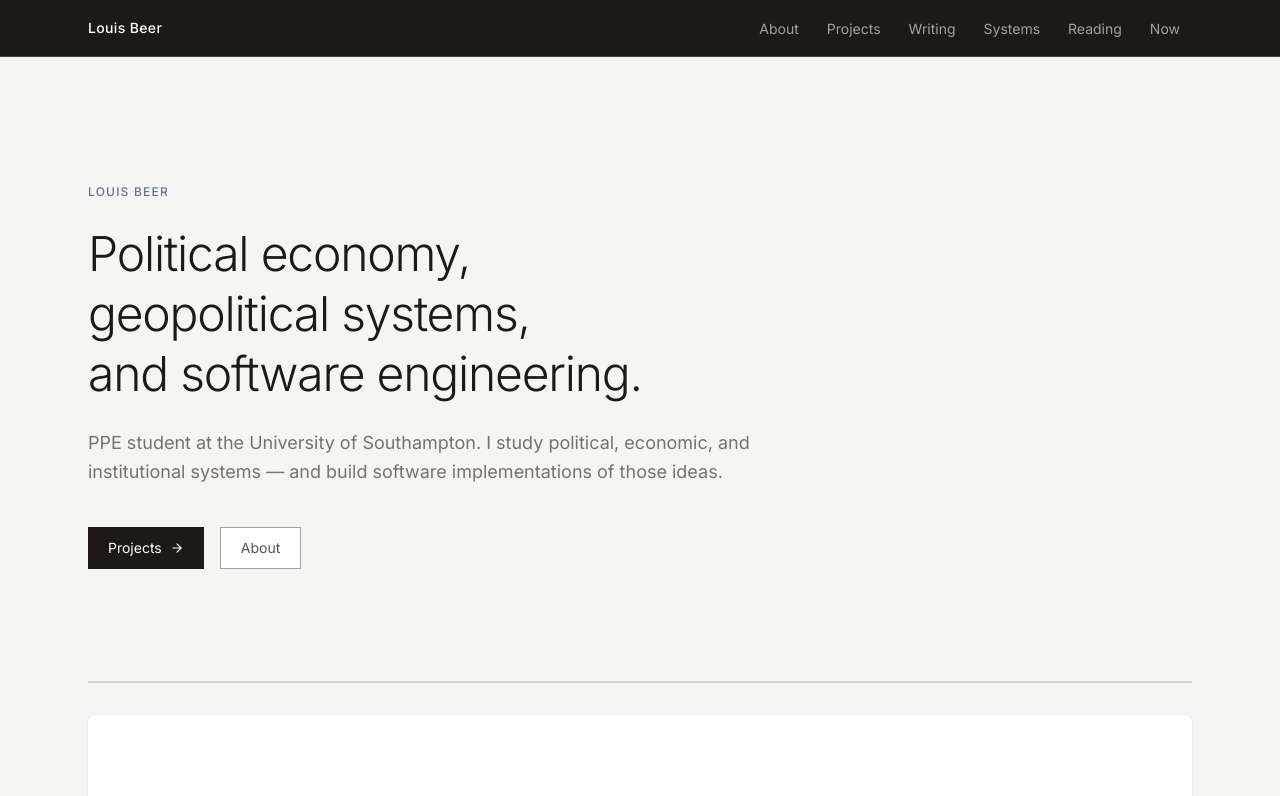
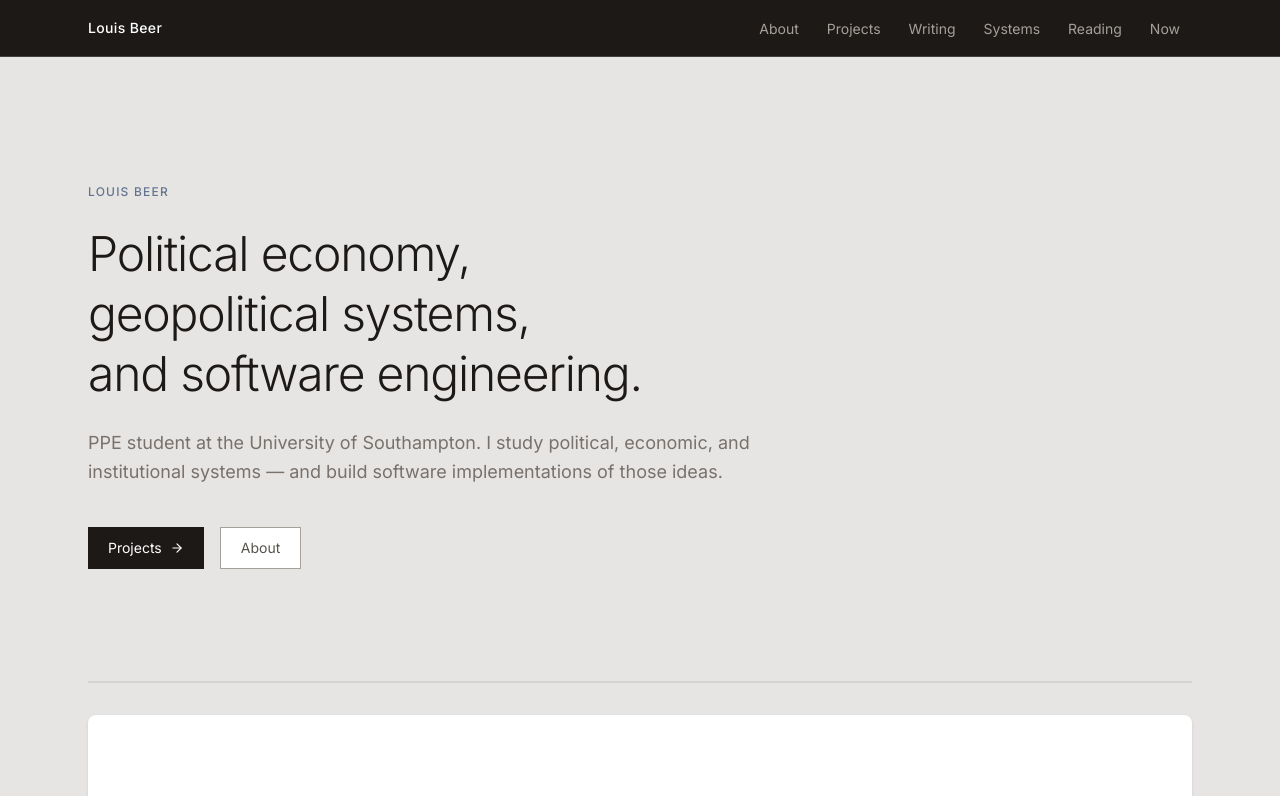
Before and after one commit to mrailouis/louisbeer, a Next.js app: page / in a window 1280 px wide. Shown: the top 796 px of the page. Built offline with nearby package versions, Linux system fonts and the light colour scheme.

Commit message:
Darken body background to stone-200

```diff
--- a/src/app/globals.css
+++ b/src/app/globals.css
@@ -12,7 +12,7 @@
   }
 
   body {
-    @apply bg-stone-100 text-stone-800;
+    @apply bg-stone-200 text-stone-800;
   }
 
   ::selection {
```
